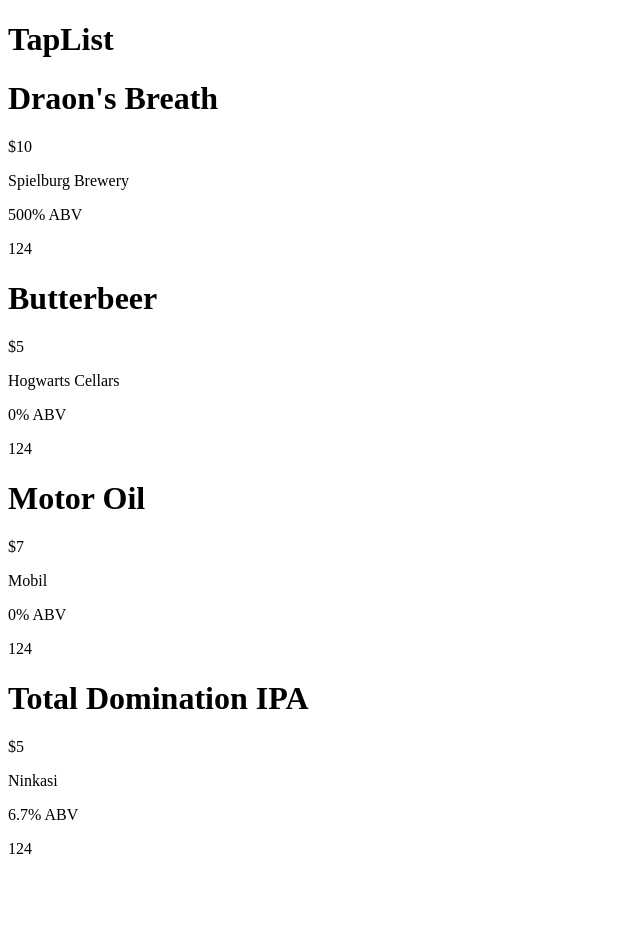
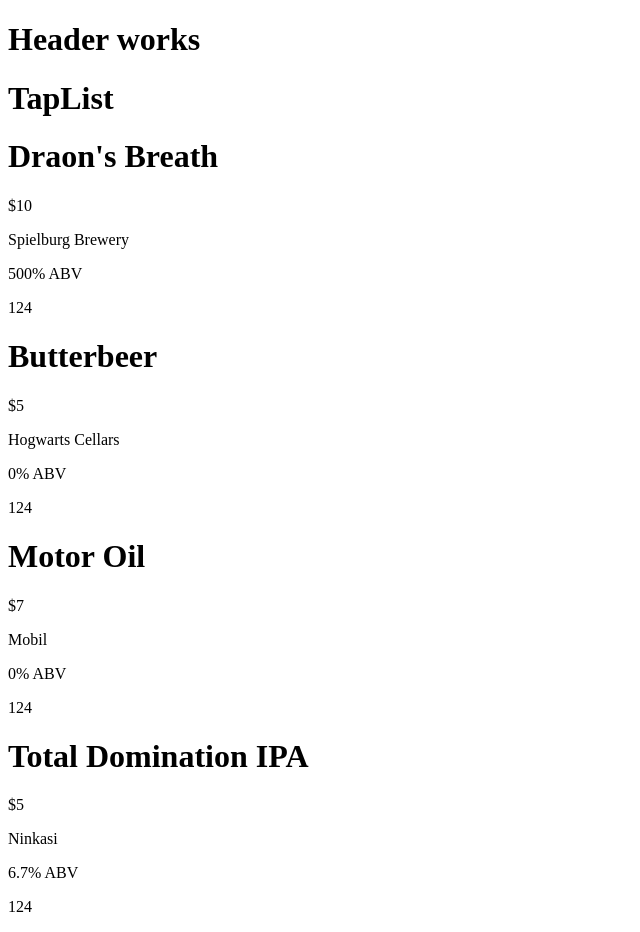
Before and after one commit to lukebertram/react-taproom, a React app: page /#/ in a window 1280 px wide. Shown: the whole page, without its empty margins (0-640 px from the left). Before the commit the page ends 874 px from the top, so only its background shows below. Built offline with nearby package versions, Linux system fonts and the light colour scheme; the HTML template or start-up script is replaced by a standard one.

Commit message:
Add Header to App component outside of router switch

```diff
--- a/src/components/App.jsx
+++ b/src/components/App.jsx
@@ -1,14 +1,21 @@
 import React from 'react';
 import { Switch, Route } from 'react-router-dom';
+import Header from './Header';
 import TapList from './TapList';
 import Error404 from './Error404';
 
 function App(){
   return(
-    <Switch>
-      <Route exact path='/' component={TapList} />
-      <Route component={Error404} />
-    </Switch>
+    <div>
+      <style global jsx>{`
+
+      `}</style>
+      <Header/>
+      <Switch>
+        <Route exact path='/' component={TapList} />
+        <Route component={Error404} />
+      </Switch>
+    </div>
   );
 }
 
```
